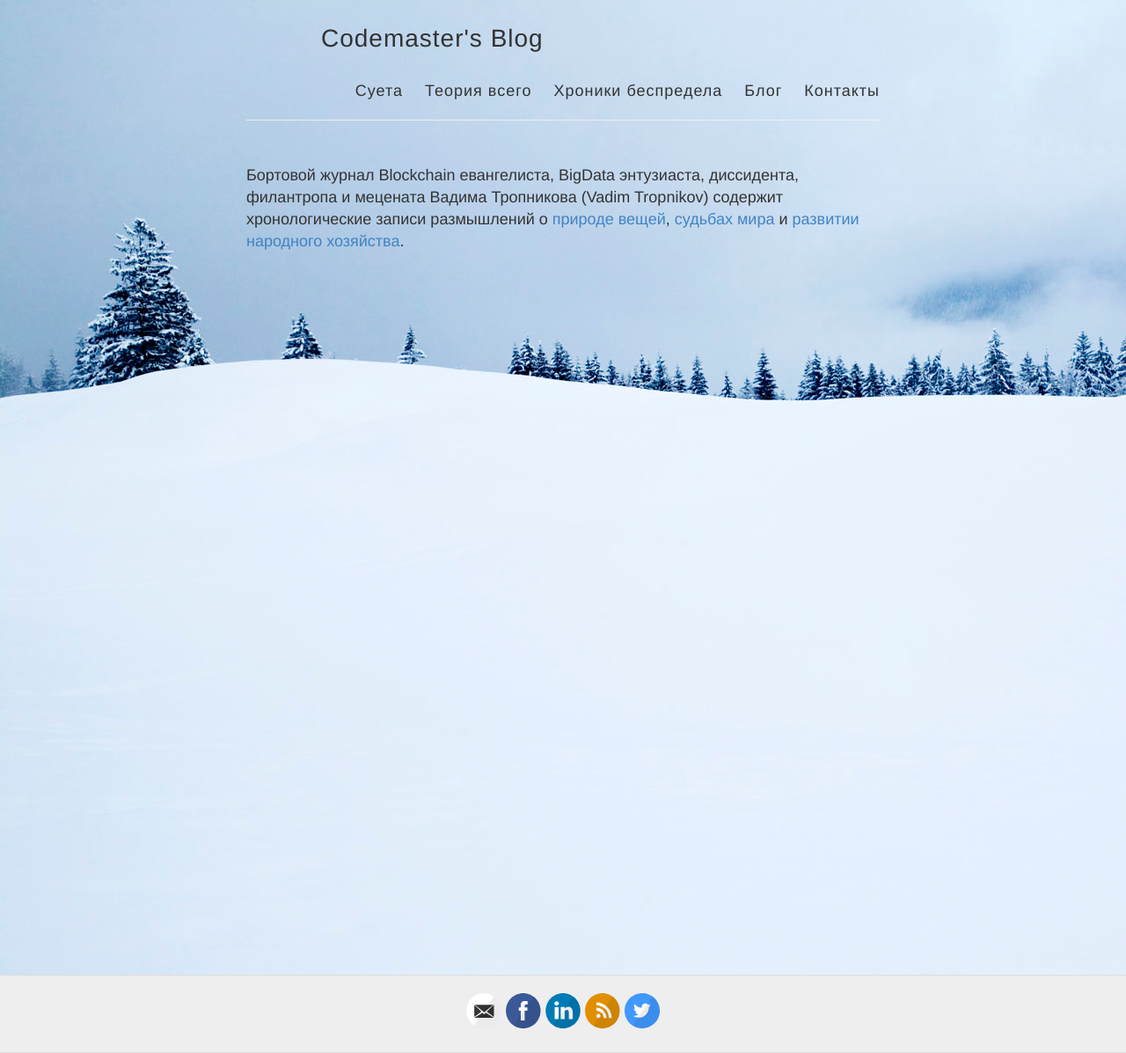
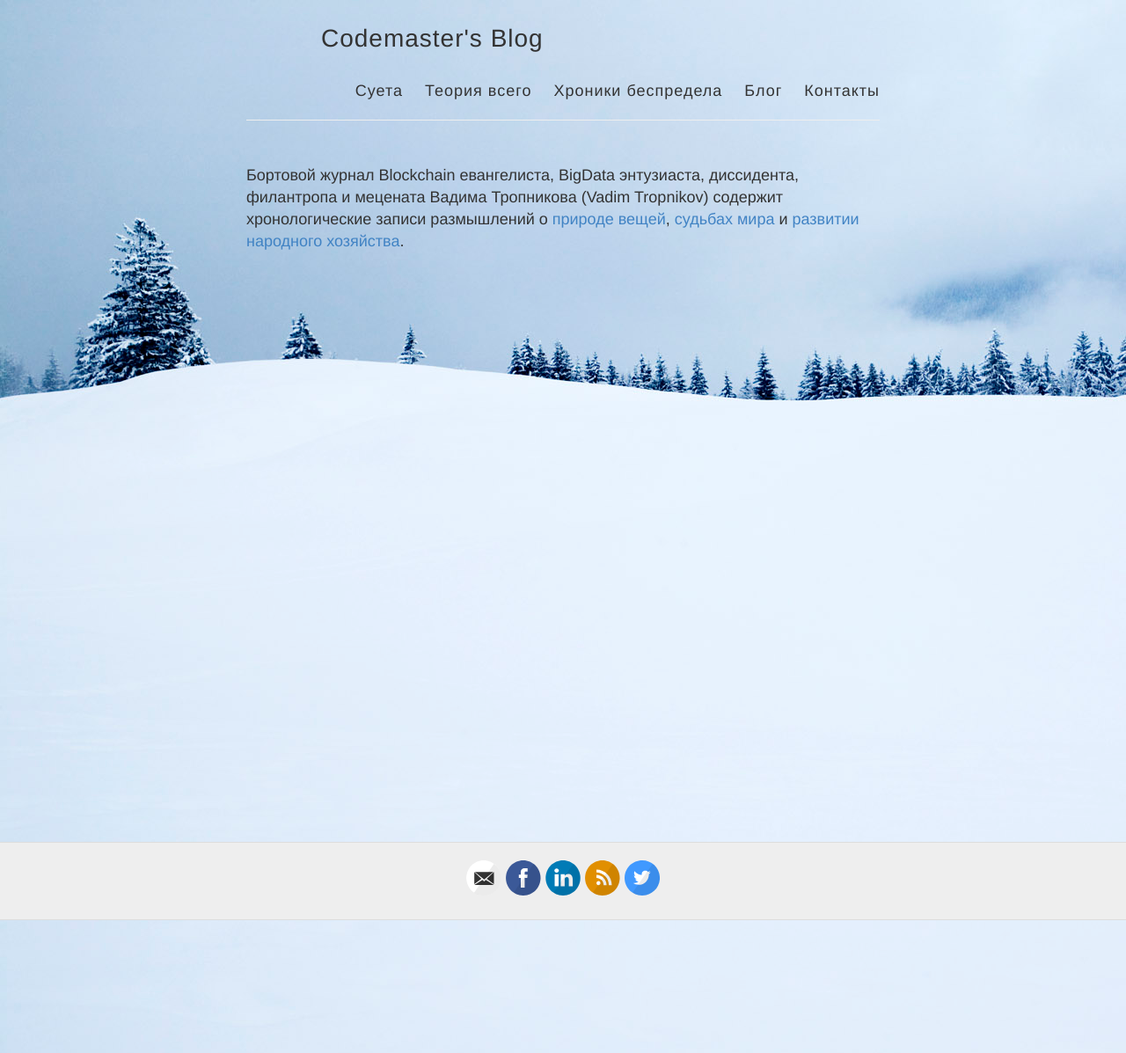
Before and after one commit to decrafts/r, a Jekyll site: the page built from index.md, in a window 1280 px wide. Shown: the whole page at 88% size. Built offline with Jekyll 4.4.1, drawn with Linux system fonts in a browser that asks for light colours; comment, search, counter and statistics services are not loaded.

Commit message:
Update index.md

```diff
--- a/index.md
+++ b/index.md
@@ -14,4 +14,3 @@ body {
 <br/><br/><br/><br/><br/><br/>
 <br/><br/><br/><br/><br/><br/>
 <br/><br/><br/><br/><br/><br/>
-<br/><br/><br/><br/><br/><br/>
```
